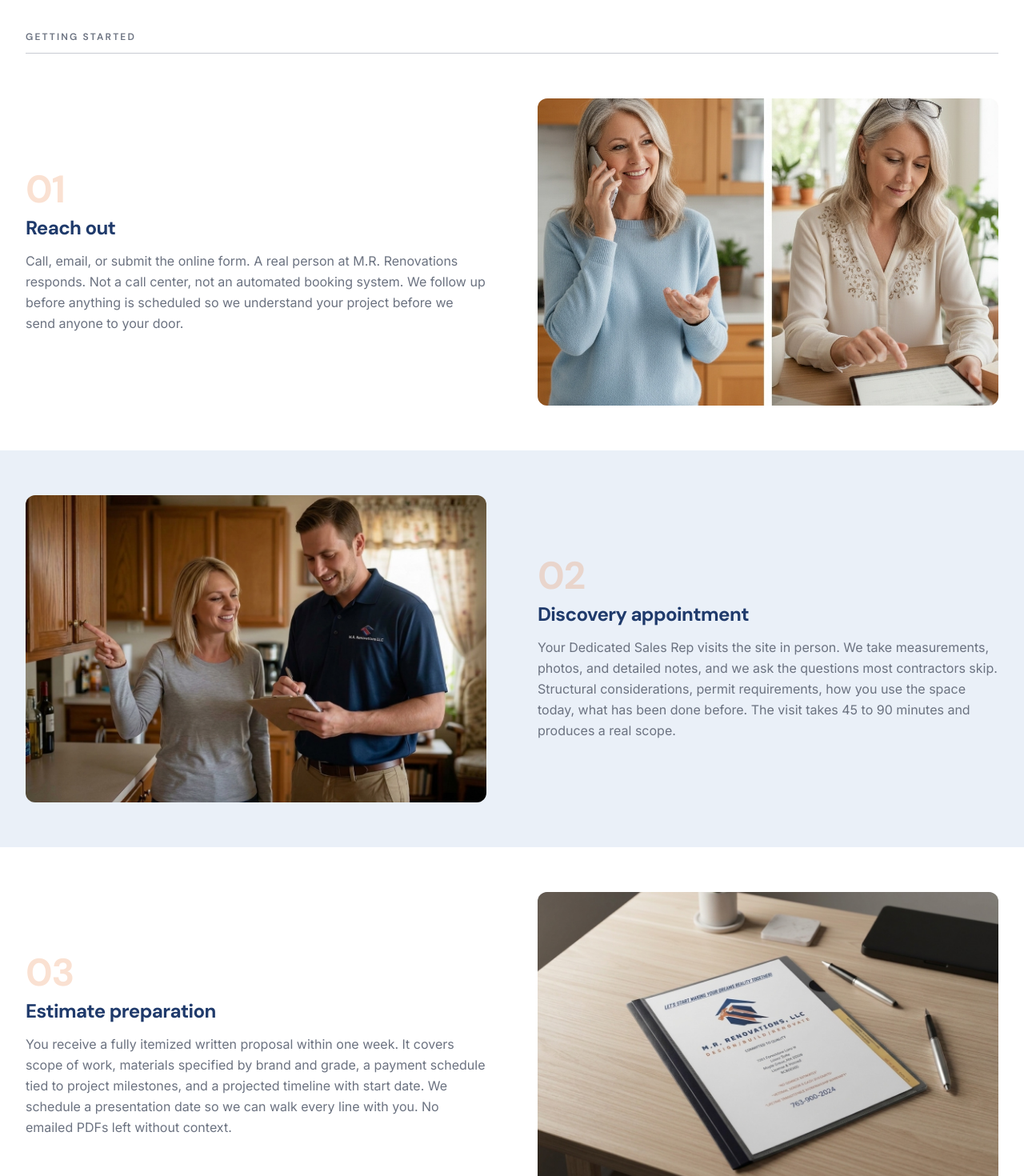
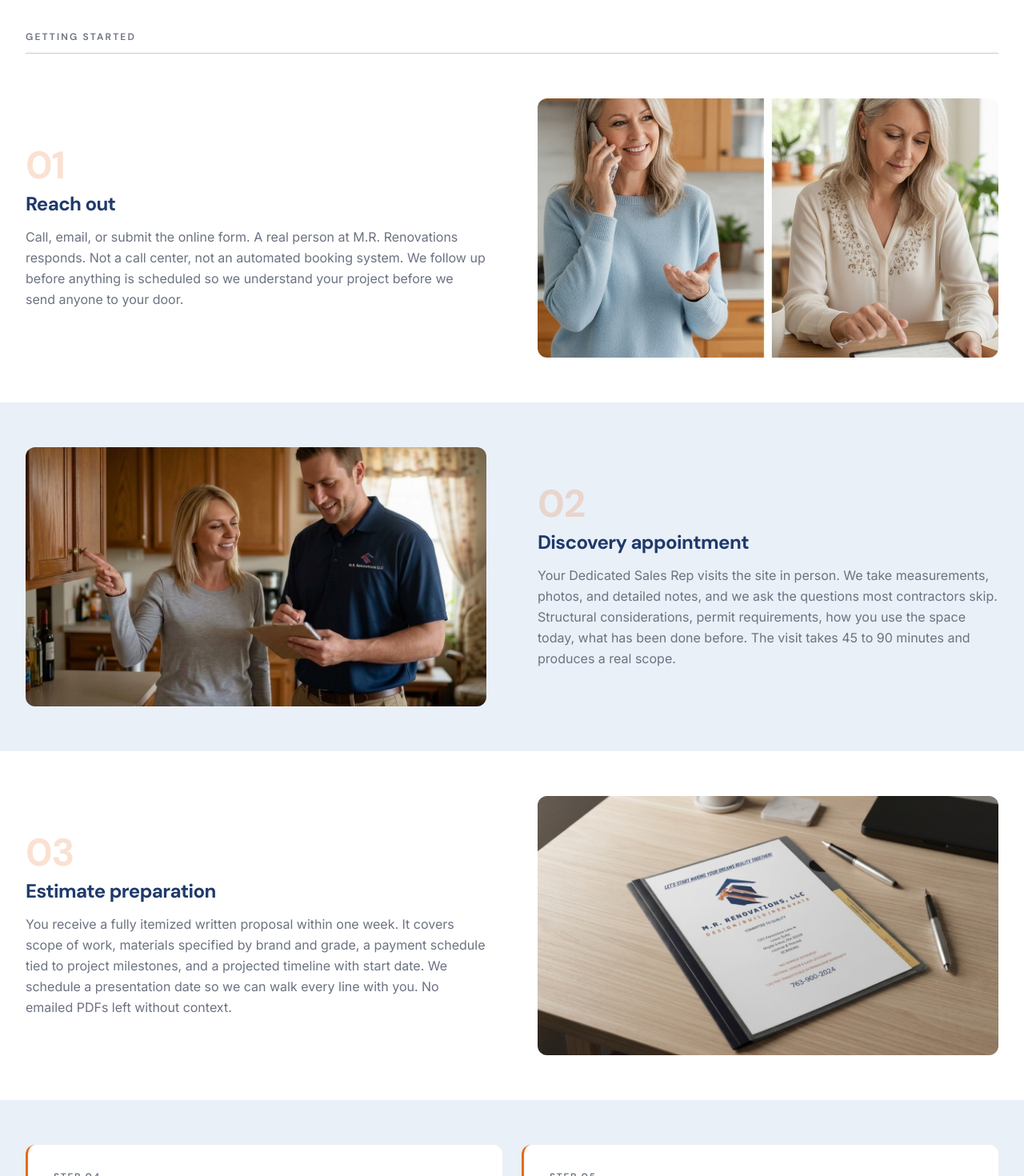
Before and after one commit to LoadedSauce/MRRenoWebsite, a Next.js app: page /process in a window 1280 px wide. Shown: the part 1000-2470 px from the top of the page at 80% size. Built offline with nearby package versions, Linux system fonts and the light colour scheme; no server answers.

Commit message:
Process page: shrink Steps 01/02/03 photo containers snugger (aspect-[3/2] -> aspect-[16/9])

```diff
--- a/src/app/process/page.tsx
+++ b/src/app/process/page.tsx
@@ -104,7 +104,7 @@ export default function ProcessPage() {
                 Call, email, or submit the online form. A real person at M.R. Renovations responds. Not a call center, not an automated booking system. We follow up before anything is scheduled so we understand your project before we send anyone to your door.
               </p>
             </div>
-            <div className="relative aspect-[3/2] rounded-lg overflow-hidden bg-soft-orange/30">
+            <div className="relative aspect-[16/9] rounded-lg overflow-hidden bg-soft-orange/30">
               <Image
                 src="/images/process/process-step-01-reach-out.jpg"
                 alt="Twin Cities homeowner speaking with M.R. Renovations on the phone from her kitchen and reviewing project notes on a tablet."
@@ -121,7 +121,7 @@ export default function ProcessPage() {
       <section className="bg-soft-navy">
         <Container width="wide" className="py-14">
           <div className="grid grid-cols-1 lg:grid-cols-2 gap-10 lg:gap-16 items-center">
-            <div className="relative aspect-[3/2] rounded-lg overflow-hidden bg-soft-orange/30 order-2 lg:order-1">
+            <div className="relative aspect-[16/9] rounded-lg overflow-hidden bg-soft-orange/30 order-2 lg:order-1">
               <Image
                 src="/images/process/process-step-02-discovery-appointment.jpg"
                 alt="M.R. Renovations rep in a branded navy polo taking notes on a clipboard while a homeowner points out cabinet details in her kitchen during an on-site discovery visit."
@@ -152,7 +152,7 @@ export default function ProcessPage() {
                 You receive a fully itemized written proposal within one week. It covers scope of work, materials specified by brand and grade, a payment schedule tied to project milestones, and a projected timeline with start date. We schedule a presentation date so we can walk every line with you. No emailed PDFs left without context.
               </p>
             </div>
-            <div className="relative aspect-[3/2] rounded-lg overflow-hidden bg-faint">
+            <div className="relative aspect-[16/9] rounded-lg overflow-hidden bg-faint">
               <Image
                 src="/images/process/process-step-03-estimate-preparation.jpg"
                 alt="M.R. Renovations branded proposal portfolio on a light-wood desk with pens and a plant, ready for the estimate presentation meeting."
```
